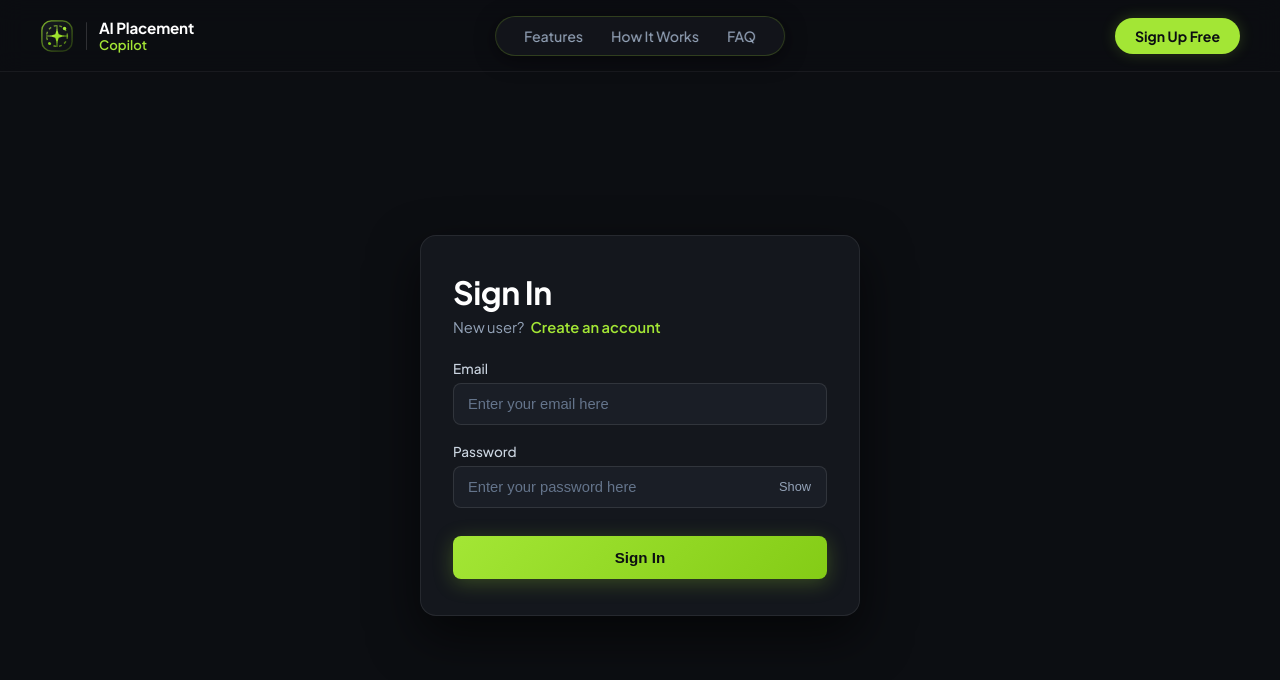
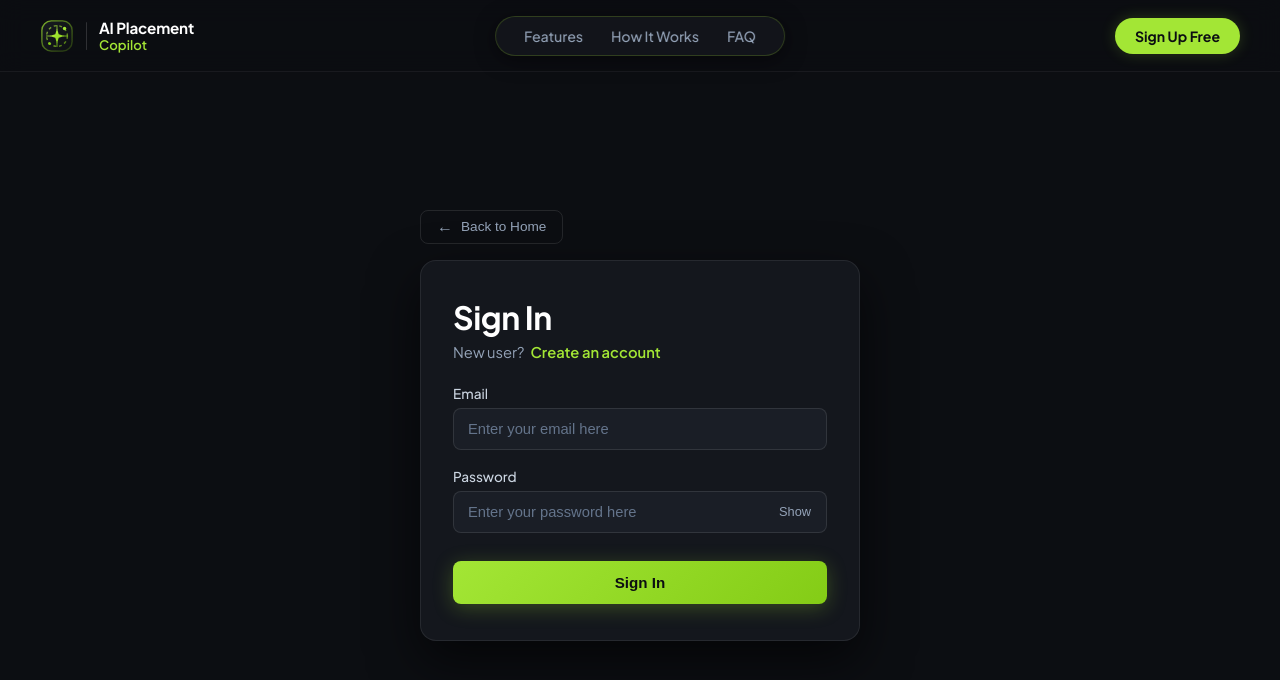
Before and after one commit to HussainAli11746/ai-resume-analyzer, a React (Vite) app in the folder frontend/: page /login in a window 1280 px wide. Shown: the top 680 px of the page. Built offline with nearby package versions, Linux system fonts and the light colour scheme; no server answers.

Commit message:
feat: add back button to auth pages and fix signup auth context persistence

```diff
--- a/frontend/src/features/auth/auth.context.jsx
+++ b/frontend/src/features/auth/auth.context.jsx
@@ -1,4 +1,4 @@
-import { createContext, useState, useEffect } from "react";
+import { createContext, useState, useEffect, useRef } from "react";
 import { getMe } from "../services/auth.api";
 
 export const AuthContext = createContext();
@@ -6,9 +6,21 @@ export const AuthContext = createContext();
 export const AuthProvider = ({ children }) => {
     const [user, setUser] = useState(null);
     const [loading, setLoading] = useState(true);
+    const userExplicitlySet = useRef(false);
+
+    // Wrap setUser so we can track if it was explicitly set by login/register
+    const setUserWithFlag = (userOrUpdater) => {
+        userExplicitlySet.current = true;
+        setUser(userOrUpdater);
+    };
 
     useEffect(() => {
         const getUser = async () => {
+            // Skip fetching if user was already set by login/register
+            if (userExplicitlySet.current) {
+                setLoading(false);
+                return;
+            }
             try {
                 const data = await getMe();
                 setUser(data?.user || data);
@@ -23,7 +35,7 @@ export const AuthProvider = ({ children }) => {
     }, []);
 
     return (
-        <AuthContext.Provider value={{ user, setUser, loading, setLoading }}>
+        <AuthContext.Provider value={{ user, setUser: setUserWithFlag, loading, setLoading }}>
             {children}
         </AuthContext.Provider>
     );
--- a/frontend/src/features/pages/auth.css
+++ b/frontend/src/features/pages/auth.css
@@ -151,6 +151,41 @@
   justify-content: center;
   padding: 110px 20px 60px 20px;
   background-color: #0c0e12;
+}
+
+/* Back Button Row */
+.auth-back-row {
+  width: 100%;
+  max-width: 440px;
+  margin-bottom: 16px;
+}
+
+.auth-back-btn {
+  display: inline-flex;
+  align-items: center;
+  gap: 8px;
+  background: transparent;
+  border: 1px solid rgba(255, 255, 255, 0.1);
+  border-radius: 8px;
+  padding: 8px 16px;
+  color: #94a3b8;
+  font-size: 0.85rem;
+  font-weight: 500;
+  cursor: pointer;
+  transition: all 0.2s ease;
+  text-decoration: none;
+}
+
+.auth-back-btn:hover {
+  background: rgba(163, 230, 53, 0.08);
+  border-color: rgba(163, 230, 53, 0.4);
+  color: #a3e635;
+  transform: translateX(-2px);
+}
+
+.auth-back-arrow {
+  font-size: 1rem;
+  line-height: 1;
 }
 
 .auth-card {
--- a/frontend/src/features/pages/login.jsx
+++ b/frontend/src/features/pages/login.jsx
@@ -41,6 +41,12 @@ const Login = () => {
             <Navbar />
 
             <main className="auth-page-container">
+                <div className="auth-back-row">
+                    <button className="auth-back-btn" onClick={() => navigate("/")}>
+                        <span className="auth-back-arrow">&#8592;</span>
+                        Back to Home
+                    </button>
+                </div>
                 <div className="auth-card">
                     <h1 className="auth-title">Sign In</h1>
                     <p className="auth-subtitle">
--- a/frontend/src/features/pages/register.jsx
+++ b/frontend/src/features/pages/register.jsx
@@ -48,6 +48,12 @@ const Register = () => {
       <Navbar />
 
       <main className="auth-page-container">
+        <div className="auth-back-row">
+          <button className="auth-back-btn" onClick={() => navigate("/")}>
+            <span className="auth-back-arrow">&#8592;</span>
+            Back to Home
+          </button>
+        </div>
         <div className="auth-card">
           <h1 className="auth-title">Sign Up</h1>
           <p className="auth-subtitle">
```
